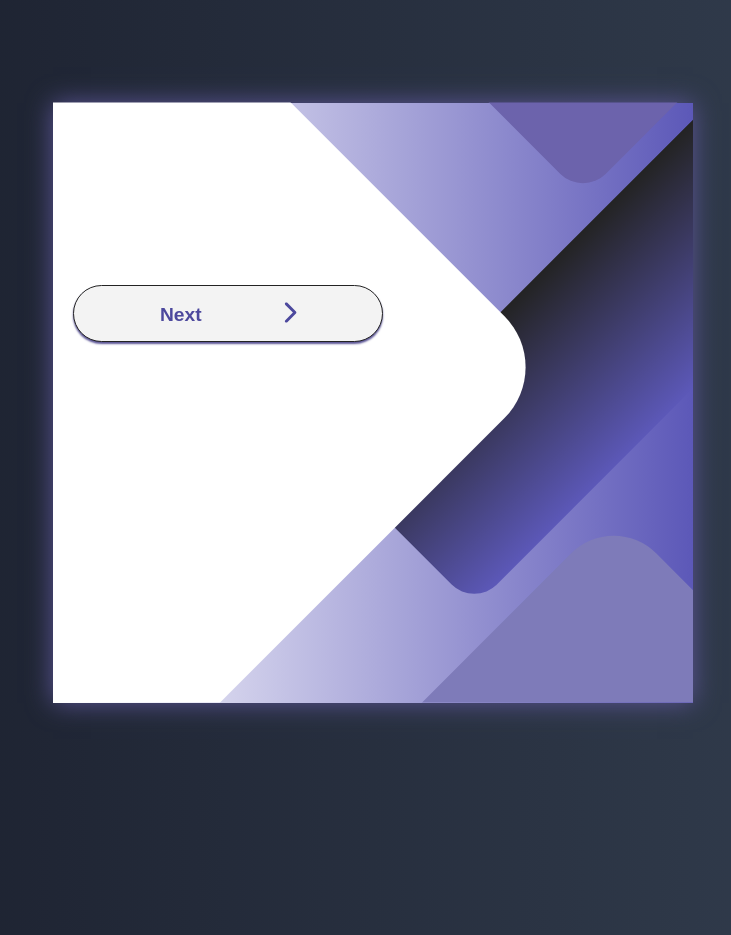
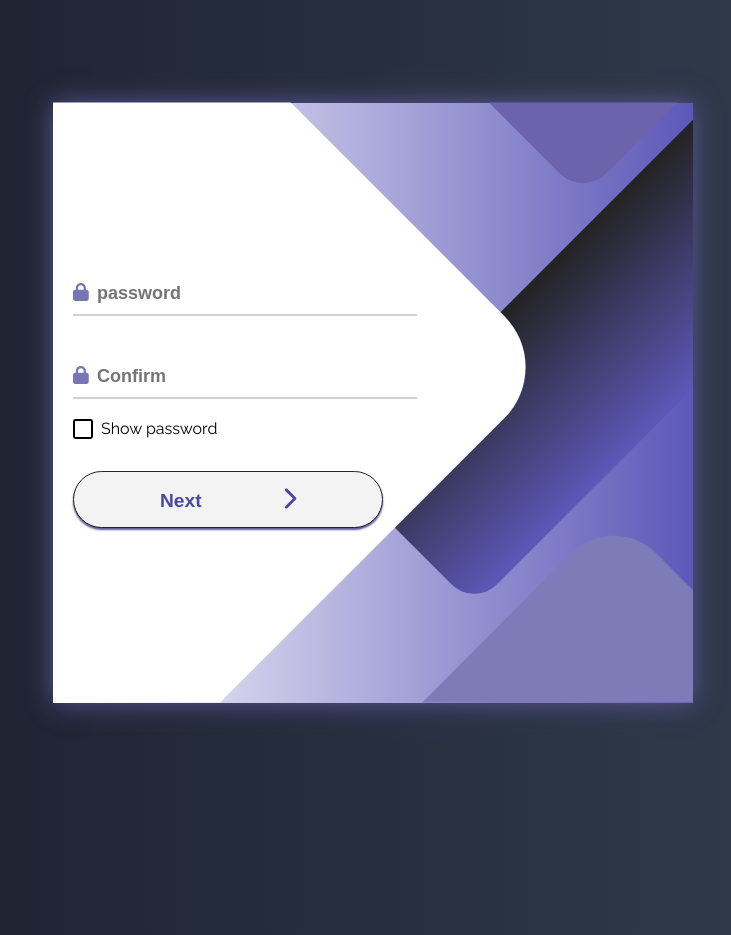
Before and after one commit to MHG-16/Wano, a React (Create React App) app: page /signup in a window 1280 px wide. Both pictures are taken after typing "Sample", "Sample", "name@example.com" into the empty fields and a click on the button "Next". Shown: the whole page, without its empty margins (267-998 px from the left). Built offline with nearby package versions, Linux system fonts and the light colour scheme.

Commit message:
partie-2 without control

```diff
--- a/src/Components/Signup.tsx
+++ b/src/Components/Signup.tsx
@@ -1,11 +1,11 @@
 /* eslint-disable max-len */
 import React, {useState} from 'react';
 import {FontAwesomeIcon} from '@fortawesome/react-fontawesome';
-import {faUser, faAt, faChevronRight} from '@fortawesome/free-solid-svg-icons';
+import {faUser, faAt, faChevronRight, faLock} from '@fortawesome/free-solid-svg-icons';
 
 import './style/signup.css';
 import './style/login.css';
-import {nextCliqued} from './utils/login';
+import {nextCliqued, onChecked} from './utils/signup';
 
 export default function Signup() {
   const [inc, add] = useState(1);
@@ -51,7 +51,23 @@ export default function Signup() {
                 />
               </div>
             </div>
-            <div className="inactive" id="partie-2"></div>
+            <div className="inactive" id="partie-2">
+              <div className="FormField">
+                <FontAwesomeIcon icon={faLock} className="icon-input" />
+                <input className="input" type="password" required placeholder="password" id="pass1" />
+              </div>
+              <div className="FormField">
+                <FontAwesomeIcon icon={faLock} className="icon-input" />
+                <input className="input" type="password" required placeholder="Confirm" id="pass2" />
+              </div>
+              <div className="CheckBox">
+                <label className="checkBox-txt">
+                  <input type="checkbox" name="check-box" id="check-inp" onChange={onChecked} />
+                  <span>Show password</span>
+                </label>
+              </div>
+            </div>
+            <div className="inactive" id="partie-3"></div>
             <div
               className="button-submit"
               onClick={(e) => {
--- a/src/Components/style/signup.css
+++ b/src/Components/style/signup.css
@@ -1,7 +1,57 @@
+:root {
+    --form-control-color: #4c489d;
+}
+
 .active {
     display: block;
 }
 
 .inactive {
     display: none;
+}
+
+.check-box {
+    font-size: 1.3rem;
+    font-weight: bold;
+    line-height: 1.1rem;
+    display: flex;
+}
+
+.checkBox-txt {
+    display: flex;
+}
+.checkBox-txt span {
+    margin-left: 0.5rem;
+}
+
+#check-inp {
+    -webkit-appearance: none;
+    -moz-appearance: none;
+    appearance: none;
+    background-color: #fff;
+    margin: 0;
+    font: inherit;
+    color: currentColor;
+    width: 1.25em;
+    height: 1.25em;
+    border: 0.15em solid currentColor;
+    border-radius: 0.15em;
+    display: grid;
+    place-content: center;
+}
+#check-inp::before {
+    content: '';
+    width: 0.75em;
+    height: 0.75em;
+    -webkit-clip-path: polygon(14% 44%, 0 65%, 50% 100%, 100% 16%, 80% 0%, 43% 62%);
+    clip-path: polygon(14% 44%, 0 65%, 50% 100%, 100% 16%, 80% 0%, 43% 62%);
+    transform: scale(0);
+    transform-origin: bottom left;
+    transition: 120ms transform ease-in-out;
+    box-shadow: inset 1em 1em var(--form-control-color);
+    /* Windows High Contrast Mode */
+    background-color: CanvasText;
+}
+#check-inp:checked::before {
+    transform: scale(1);
 } /*# sourceMappingURL=signup.css.map */
--- a/src/Components/utils/login.tsx
+++ b/src/Components/utils/signup.tsx
@@ -1,7 +1,7 @@
 /* eslint-disable max-len */
 import React from 'react';
 
-export function displayErrorEmail() {
+function displayErrorEmail() {
   const emailInp = document.getElementById('email') as HTMLInputElement;
   let message: string;
     emailInp.value ? (message = 'Email does not respect format') : (message = 'Please complete this field');
@@ -23,7 +23,7 @@ export function nextCliqued(
   return !regex.test(emailInp.value) || !emailInp.value ? displayErrorEmail() : displayNextdiv(e, inc, add);
 }
 
-export function displayNextdiv(
+function displayNextdiv(
     e: React.FormEvent<HTMLElement>,
     inc: number,
     add: React.Dispatch<React.SetStateAction<number>>,
@@ -38,3 +38,16 @@ export function displayNextdiv(
   add(inc + 1);
   e.preventDefault();
 }
+
+export function onChecked() {
+  const checkInp = document.getElementById('check-inp') as HTMLInputElement;
+  const passwordInp = document.getElementById('pass1') as HTMLInputElement;
+  const passwordConfirm = document.getElementById('pass2') as HTMLInputElement;
+  if (checkInp.checked) {
+    passwordInp.type = 'text';
+    passwordConfirm.type = 'text';
+  } else {
+    passwordInp.type = 'password';
+    passwordConfirm.type = 'password';
+  }
+}
```
Also changed, not shown: 1 other file (tests, documents, lock files or other folders).
